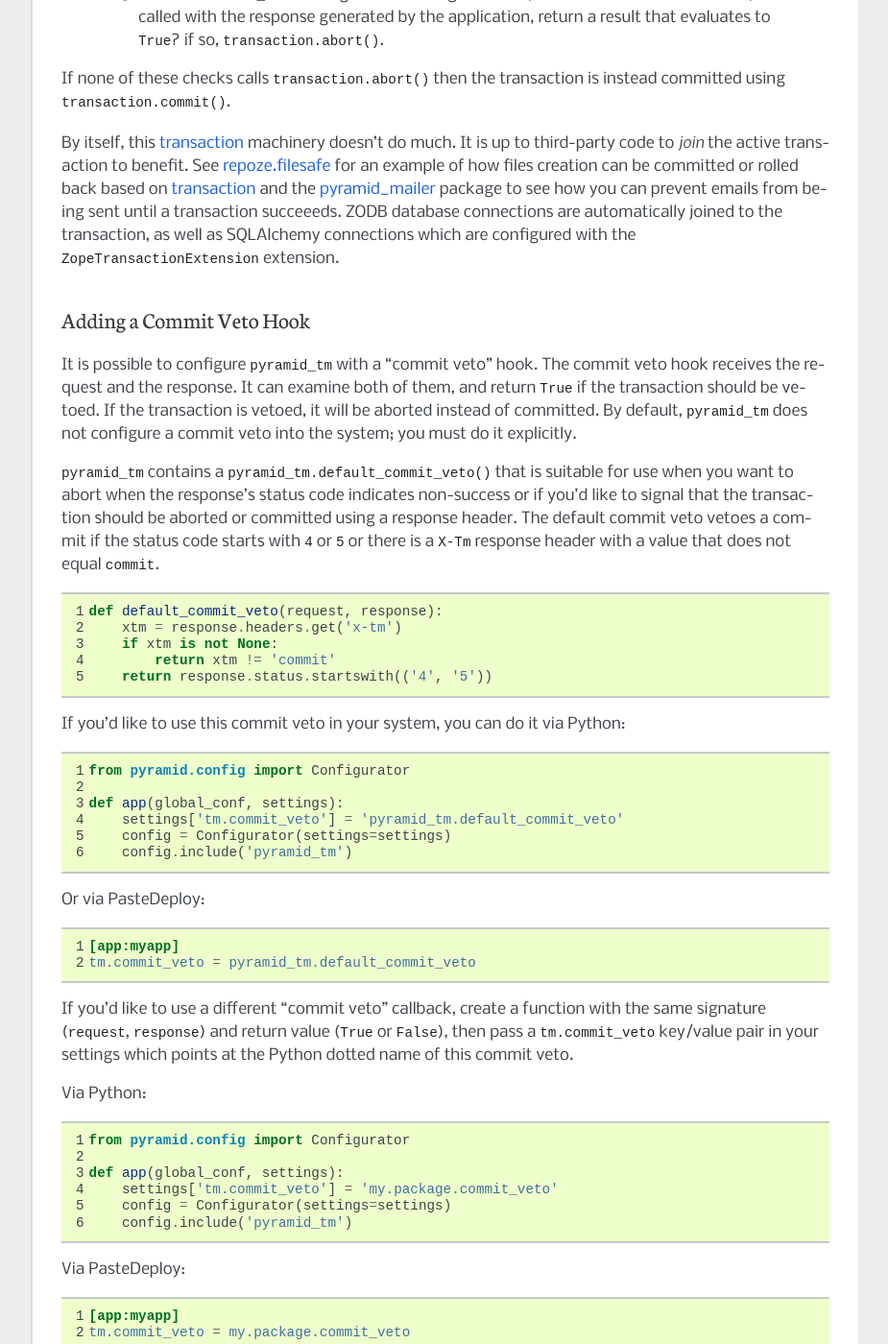
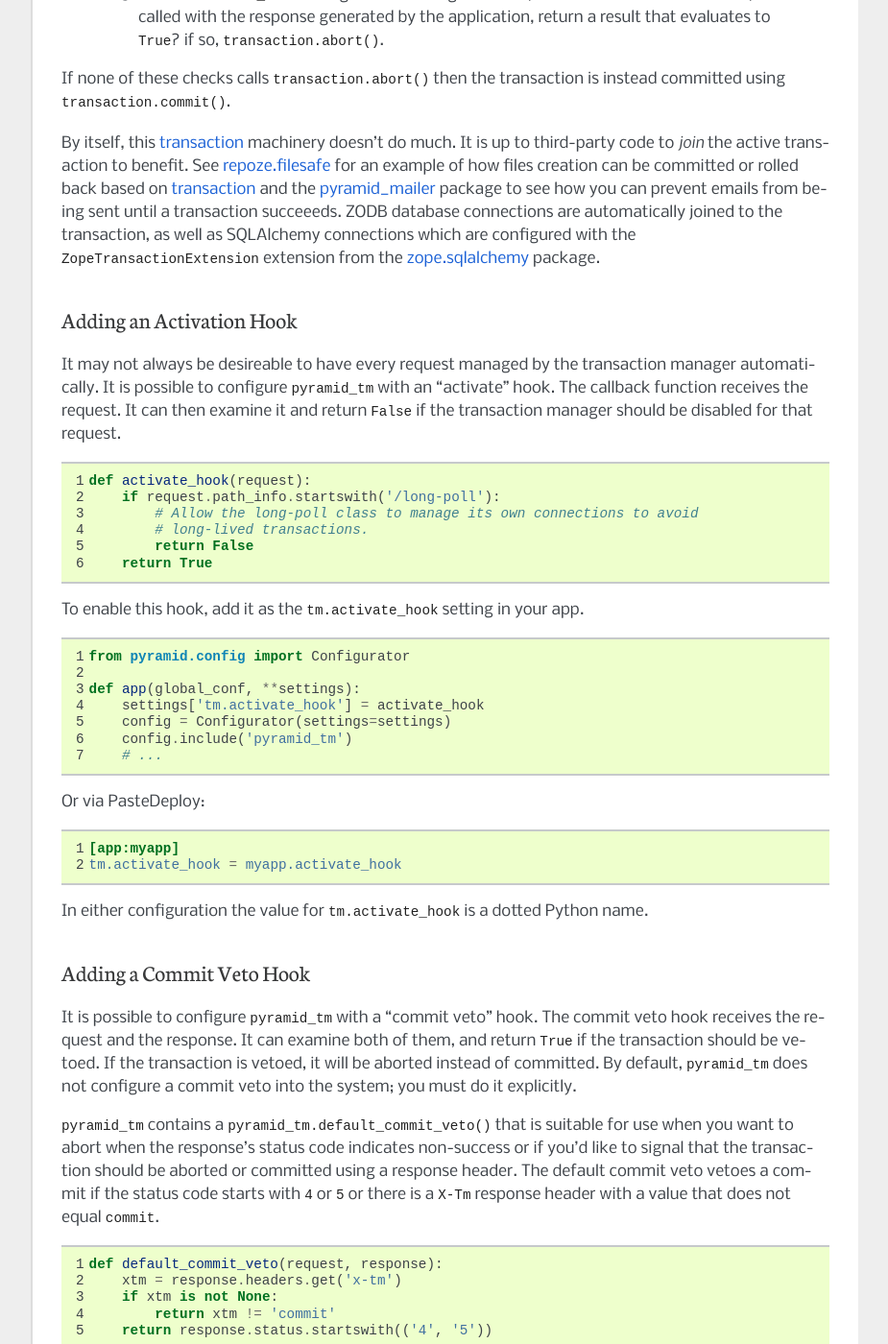
Before and after one commit to Pylons/pyramid_tm, a Sphinx documentation site: the page built from docs/index.rst, in a window 1280 px wide and 1400 px high, scrolled down 1146 px. Shown: the whole window at 96% size, without its empty margins (198-1123 px from the left). Built offline with Sphinx 7.4.7, drawn with Linux system fonts in a browser that asks for light colours; some of the changed text lies outside the part shown.

Commit message:
add docs for tm.activate_hook

```diff
--- a/CHANGES.txt
+++ b/CHANGES.txt
@@ -1,5 +1,10 @@
 Next release
 ------------
+
+- Add a new ``tm.activate_hook`` hook which can control when the
+  transaction manager is active. For example, this may be useful in
+  situations where the manager should be disabled for a particular URL.
+  https://github.com/Pylons/pyramid_tm/pull/12
 
 - Fix unit tests under Pyramid 1.5.
 
--- a/docs/index.rst
+++ b/docs/index.rst
@@ -73,14 +73,58 @@ instead committed using ``transaction.commit()``.
 
 By itself, this :term:`transaction` machinery doesn't do much.  It is up to
 third-party code to *join* the active transaction to benefit.  See
-`repoze.filesafe <http://pypi.python.org/pypi/repoze.filesafe>`_ for an
+`repoze.filesafe <https://pypi.python.org/pypi/repoze.filesafe>`_ for an
 example of how files creation can be committed or rolled back based on
 :term:`transaction` and the `pyramid_mailer
 <http://docs.pylonsproject.org/projects/pyramid_mailer/dev/>`_ package to see
 how you can prevent emails from being sent until a transaction succeeeds.
 ZODB database connections are automatically joined to the transaction, as
 well as SQLAlchemy connections which are configured with the
-``ZopeTransactionExtension`` extension.
+``ZopeTransactionExtension`` extension from the `zope.sqlalchemy
+<https://pypi.python.org/pypi/zope.sqlalchemy>`_ package.
+
+Adding an Activation Hook
+-------------------------
+
+It may not always be desireable to have every request managed by the
+transaction manager automatically. It is possible to configure ``pyramid_tm``
+with an "activate" hook. The callback function receives the request. It
+can then examine it and return ``False`` if the transaction manager should
+be disabled for that request.
+
+.. code-block:: python
+   :linenos:
+
+   def activate_hook(request):
+       if request.path_info.startswith('/long-poll'):
+           # Allow the long-poll class to manage its own connections to avoid
+           # long-lived transactions.
+           return False
+       return True
+
+To enable this hook, add it as the ``tm.activate_hook`` setting in your app.
+
+.. code-block:: python
+   :linenos:
+
+   from pyramid.config import Configurator
+
+   def app(global_conf, **settings):
+       settings['tm.activate_hook'] = activate_hook
+       config = Configurator(settings=settings)
+       config.include('pyramid_tm')
+       # ...
+
+Or via PasteDeploy:
+
+.. code-block:: ini
+   :linenos:
+
+   [app:myapp]
+   tm.activate_hook = myapp.activate_hook
+
+In either configuration the value for ``tm.activate_hook`` is a
+:term:`dotted Python name`.
 
 Adding a Commit Veto Hook
 -------------------------
@@ -116,10 +160,11 @@ Python:
 
    from pyramid.config import Configurator
 
-   def app(global_conf, settings):
+   def app(global_conf, **settings):
        settings['tm.commit_veto'] = 'pyramid_tm.default_commit_veto'
        config = Configurator(settings=settings)
        config.include('pyramid_tm')
+       # ...
 
 Or via PasteDeploy:
 
@@ -155,9 +200,9 @@ Via PasteDeploy:
    [app:myapp]
    tm.commit_veto = my.package.commit_veto
 
-In the PasteDeploy example, the path is a Python dotted name, where the dots
-separate module and package names, and the colon separates a module from its
-contents.  In the above example, the code would be implemented as a
+In the PasteDeploy example, the path is a :term:`dotted Python name`, where
+the dots separate module and package names, and the colon separates a module
+from its contents.  In the above example, the code would be implemented as a
 "commit_veto" function which lives in the "package" submodule of the "my"
 package.
 
```
